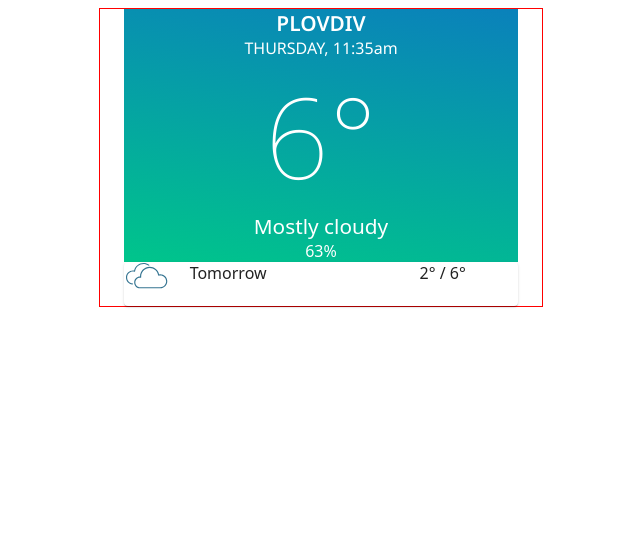
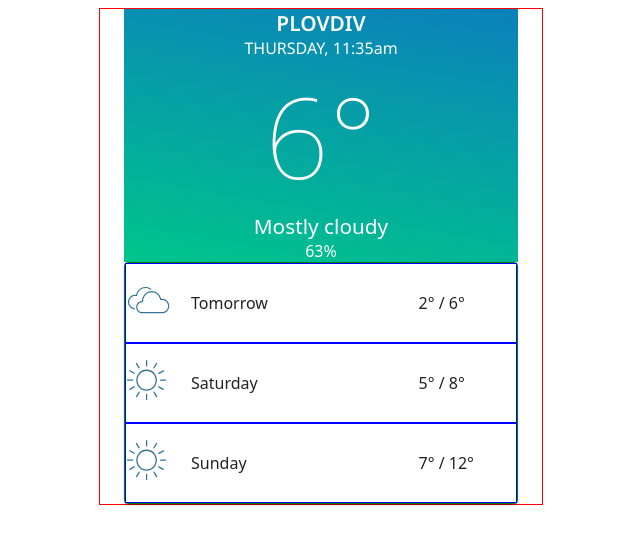
Before and after one commit to oscaramos/weather-app, a React (Create React App) app: page / in a window 1280 px wide. Shown: the top 544 px of the page, without its empty margins (319-959 px from the left). Built offline with nearby package versions, Linux system fonts and the light colour scheme.

Commit message:
List of week weather

```diff
--- a/src/App.js
+++ b/src/App.js
@@ -6,6 +6,7 @@ import Paper from "@material-ui/core/Paper";
 import { makeStyles } from '@material-ui/core/styles';
 
 import cloudyIcon from './icons/weather/cloudy.svg';
+import sunnyIcon from './icons/weather/sunny.svg';
 
 import './App.css';
 
@@ -44,9 +45,7 @@ const useStyles = makeStyles(theme => ({
     fontSize: '1em',
     color: 'white',
   },
-  weekWeather:  {
-
-  },
+  weekWeather: {},
   weekday: {
     fontFamily: "Noto Sans",
     fontWeight: "300",
@@ -54,6 +53,10 @@ const useStyles = makeStyles(theme => ({
   minmaxTemperature: {
     fontFamily: "Noto Sans",
     fontWeight: "300",
+  },
+  itemContainer: {
+    height: "5em",
+    border: "1px solid blue",
   }
 }))
 
@@ -66,8 +69,26 @@ function App() {
 
   const classes = useStyles();
 
+  const weekWeather = [
+    {
+      icon: cloudyIcon,
+      weekDay: 'Tomorrow',
+      minMaxTemperature: '2° / 6°'
+    },
+    {
+      icon: sunnyIcon,
+      weekDay: 'Saturday',
+      minMaxTemperature: '5° / 8°'
+    },
+    {
+      icon: sunnyIcon,
+      weekDay: 'Sunday',
+      minMaxTemperature: '7° / 12°'
+    }
+  ]
+
   return (
-    <Container maxWidth="xs" style={{border: "1px solid red"}}>
+    <Container maxWidth='xs' style={{ border: "1px solid red" }}>
       <Grid container direction='column' alignItems='center' className={classes.weatherInfoContainer}>
         <Grid item className={classes.location}>
           {location}
@@ -85,21 +106,23 @@ function App() {
           {humidity}
         </Grid>
       </Grid>
-      <Paper className={classes.weekWeather}>
+      <Paper className={classes.weekWeather} style={{ border: "1px solid green" }}>
         <Grid container direction='column'>
-          <Grid item>
-            <Grid container>
+          {
+            weekWeather.map(item =>
+              <Grid item container className={classes.itemContainer} alignItems='center'>
                 <Grid item xs={2}>
-                <img src={cloudyIcon} alt='weather icon' />
+                  <img src={ item.icon } alt='weather icon' />
                 </Grid>
                 <Grid item xs={7} className={classes.weekday}>
-                Tomorrow
+                  { item.weekDay }
                 </Grid>
                 <Grid item xs={3} className={classes.minmaxTemperature}>
-                2° / 6°
+                  { item.minMaxTemperature }
                 </Grid>
               </Grid>
-          </Grid>
+            )
+          }
         </Grid>
       </Paper>
     </Container>
```
Lines whose indentation alone changed are shown as unchanged.
